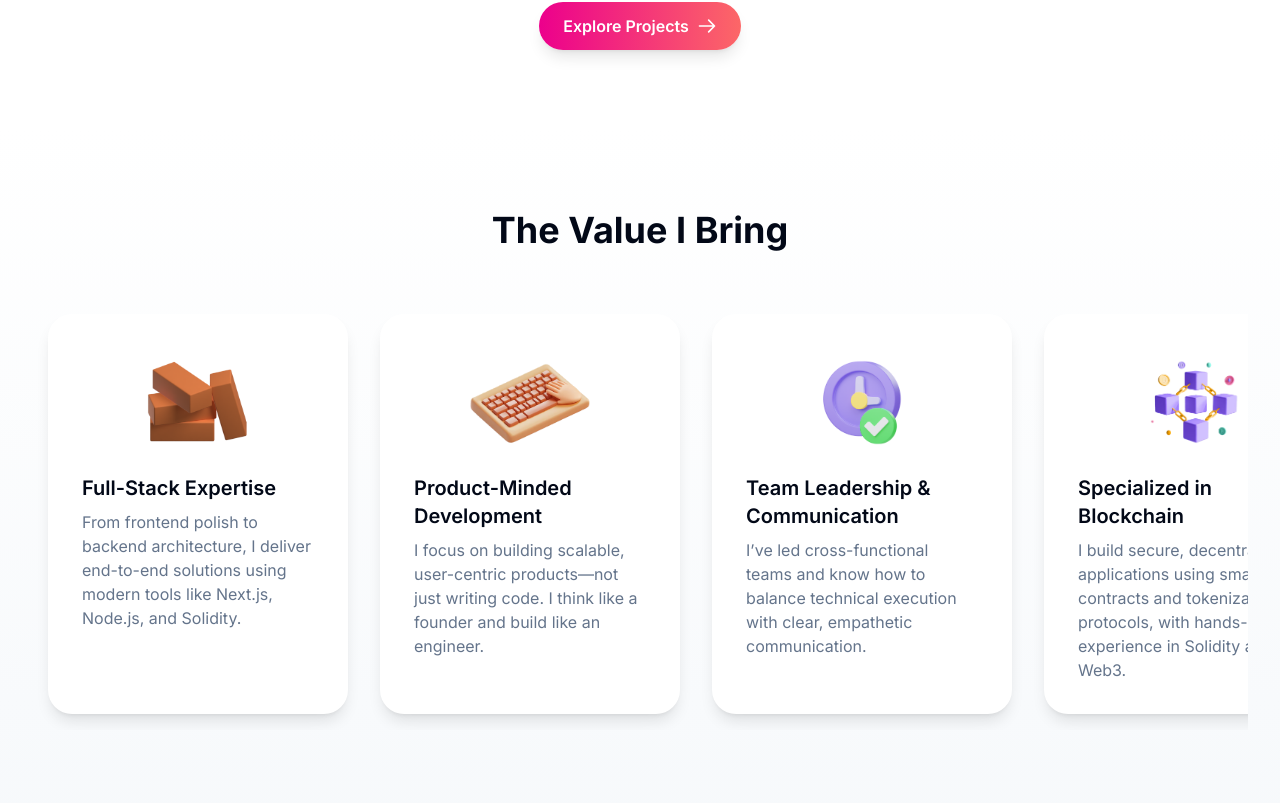
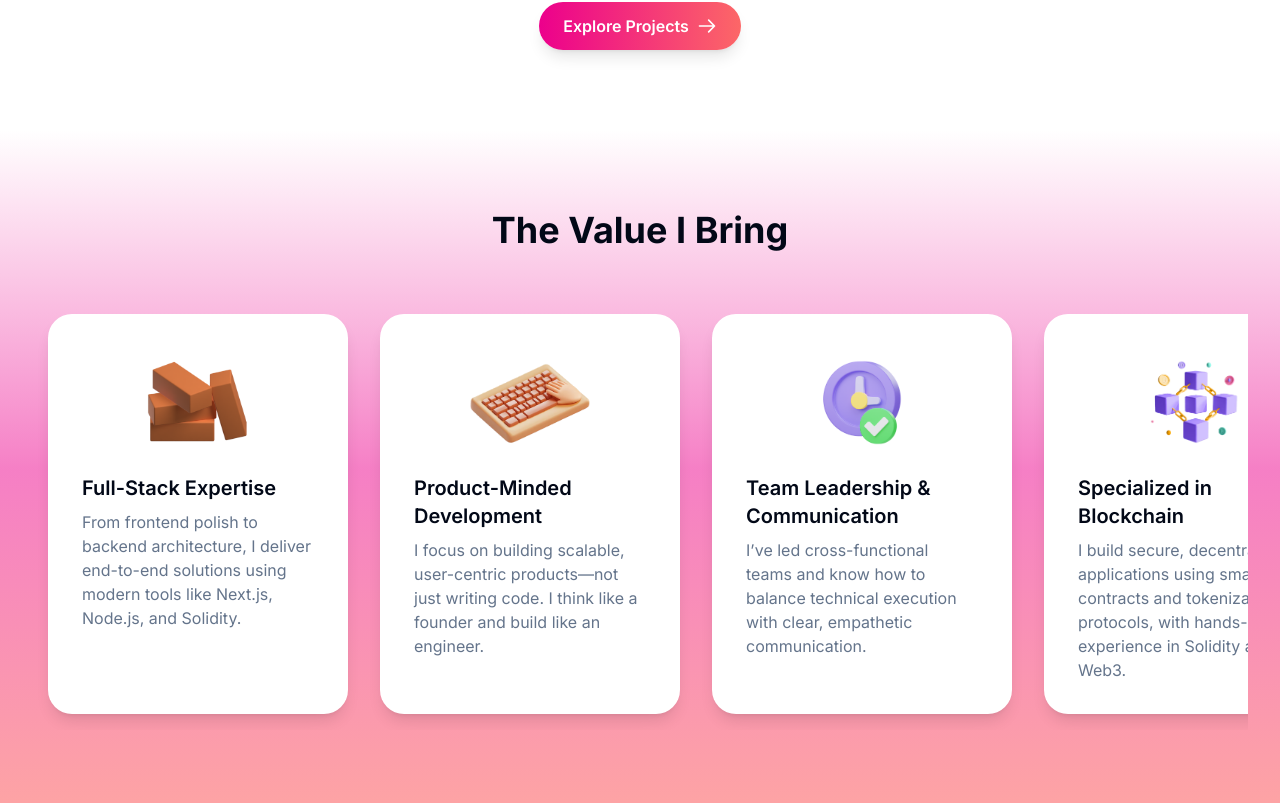
Before and after one commit to rocioferreiro/portfolio, a Next.js app: page / in a window 1280 px wide. Shown: the part 1117-1920 px from the top of the page. Built offline with nearby package versions, Linux system fonts and the light colour scheme.

Commit message:
Update FeatureCarousel background gradient for improved visual appeal

```diff
--- a/app/components/FeatureCarousel.tsx
+++ b/app/components/FeatureCarousel.tsx
@@ -67,7 +67,7 @@ export default function FeatureCarousel() {
   }
 
   return (
-    <div id="value" className="py-20 bg-gradient-to-b from-background to-secondary/60">
+    <div id="value" className="py-20 bg-gradient-to-b from-background via-[#EC008C]/50 to-[#FC6767]/60">
       <div className="max-w-7xl mx-auto px-4 sm:px-6 lg:px-8">
         <h2 className="text-4xl font-bold text-center mb-12 text-foreground">The Value I Bring</h2>
         <motion.div ref={carousel} className="cursor-grab overflow-x-auto overflow-y-visible">
```
